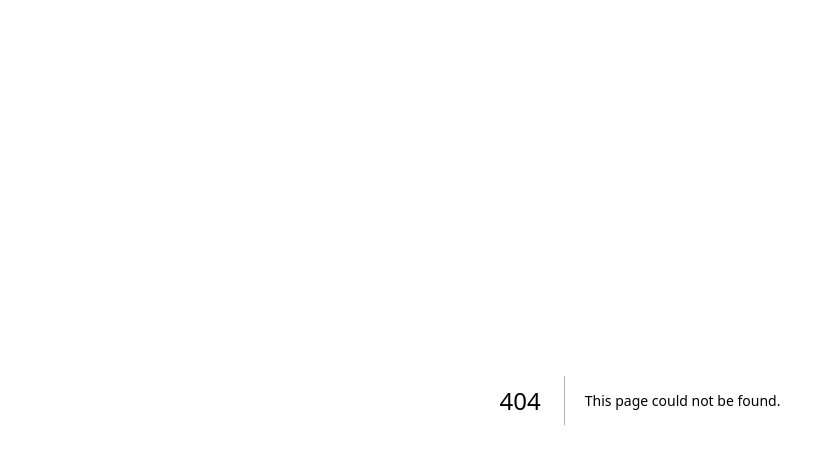
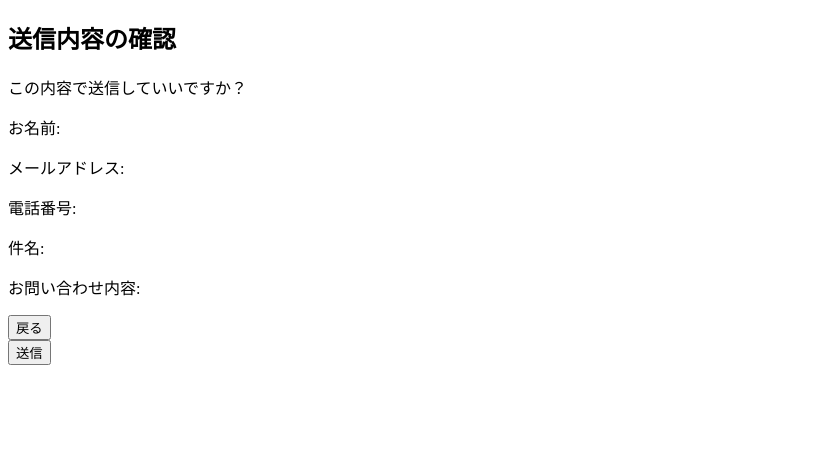
Before and after one commit to yasuhikasa/nextjs-div-practice, a Next.js app: page /contactUs/confirm in a window 1280 px wide. Before the commit this address had no page. Shown: the top 464 px of the page, without its empty margins (0-835 px from the left). Built offline with nearby package versions, Linux system fonts and the light colour scheme.

Commit message:
お問い合わせuseContext実装

```diff
--- a/src/pages/_app.tsx
+++ b/src/pages/_app.tsx
@@ -3,11 +3,17 @@ import type { AppProps } from 'next/app'
 import React from 'react';
 import { useEffect } from 'react';
 import Modal from 'react-modal';
+import { FormDataProvider } from './context/formDataProvider';
 
 export default function App({ Component, pageProps }: AppProps) {
 
   useEffect(() => {
     Modal.setAppElement('#__next');
   }, []);
-  return <Component {...pageProps} />
+
+  return (
+    <FormDataProvider>
+      <Component {...pageProps} />
+    </FormDataProvider>
+  );
 }
--- /dev/null
+++ b/src/pages/contactUs/confirm.tsx
@@ -0,0 +1,51 @@
+import React, { useContext } from 'react';
+import { FormDataContext } from '../context/formDataProvider';
+import Button from '../components/button/button';
+import PostContactUs from '../api/postContactUs';
+import { useRouter } from 'next/router';
+
+
+const Confirm:React.FC = () => {
+  const context = useContext(FormDataContext);
+
+  const router = useRouter();
+
+  const { formData } = context;
+
+  const handleSubmit = async() => {
+    // ここでバックエンドにデータを送信する処理を書く
+    try {
+      const response = await PostContactUs(formData);
+      console.log(response);
+    // 送信が成功したら、送信完了画面へ画面遷移
+      router.push('/contactUs/complete');
+    } catch (error) {
+      console.error(error);
+      alert('お問い合わせの送信に失敗しました。もう一度お試しください。');
+    }
+  };
+
+  const handleReset = () => {
+    router.back()
+  };
+
+  return (
+    <>
+    <h2>送信内容の確認</h2>
+    <p>この内容で送信していいですか？</p>
+    <div>
+      <p>お名前: {formData?.name}</p>
+      <p>メールアドレス: {formData?.email}</p>
+      <p>電話番号: {formData?.tel}</p>
+      <p>件名: {formData?.subject}</p>
+      <p>お問い合わせ内容: {formData?.message}</p>
+    </div>
+    <div>
+      <Button title="戻る" buttonType="button" onClick={handleReset}/>
+      <Button title="送信" buttonType="submit" onClick={handleSubmit} />
+    </div>
+    </>
+  );
+}
+
+export default Confirm;
--- /dev/null
+++ b/src/pages/context/formDataProvider.tsx
@@ -0,0 +1,72 @@
+import React, { useState, useEffect,ReactNode } from 'react';
+import { ContactUs } from '../types/contactUs';
+
+interface FormDataContextProps {
+  formData: any;
+  setFormData: (data: ContactUs) => void;
+}
+
+const defaultContextValue: FormDataContextProps = {
+  formData: {},
+  setFormData: () => {},
+};
+
+export const FormDataContext = React.createContext<FormDataContextProps>(defaultContextValue);
+
+interface FormDataProviderProps {
+  children?: ReactNode;
+}
+
+export const FormDataProvider: React.FC<FormDataProviderProps> = ({ children }) => {
+  const [formData, setFormData] = useState<any>({});
+
+  return (
+    <FormDataContext.Provider value={{ formData, setFormData }}>
+      {children}
+    </FormDataContext.Provider>
+  );
+};
+
+
+// // ContactUs型を定義している外部ファイルをインポートします。
+// import { ContactUs } from '../types/contactUs';
+
+// // FormDataContextで使用するプロパティの型を定義します。
+// // formDataは任意の型で、setFormDataはContactUs型のデータを引数に取る関数です。
+// interface FormDataContextProps {
+//   formData: any;
+//   setFormData: (data: ContactUs) => void;
+// }
+
+// // デフォルトのコンテキスト値を定義します。
+// // formDataは空のオブジェクトで、setFormDataは何もしない関数です。
+// // これは、FormDataContextが使用される前に初期値として提供されます。
+// const defaultContextValue: FormDataContextProps = {
+//   formData: {},
+//   setFormData: () => {},
+// };
+
+// // React.createContextを使用して新しいコンテキストを作成します。
+// // デフォルトのコンテキスト値として上で定義したdefaultContextValueを使用します。
+// export const FormDataContext = React.createContext<FormDataContextProps>(defaultContextValue);
+
+// // childrenを任意に持つことができるFormDataProviderPropsという型を定義します。
+// // これは、FormDataProviderコンポーネントが子要素を受け取ることができるようにするためです。
+// interface FormDataProviderProps {
+//   children?: ReactNode;
+// }
+
+// // FormDataProviderコンポーネントを定義します。
+// // このコンポーネントは、子要素に対してformDataとsetFormDataを提供します。
+// export const FormDataProvider: React.FC<FormDataProviderProps> = ({ children }) => {
+//   // formDataの状態を管理するためのReactのuseStateフックを使用します。
+//   const [formData, setFormData] = useState<any>();
+
+//   // FormDataContext.Providerコンポーネントを返します。
+//   // これにより、子要素はformDataとsetFormDataにアクセスできます。
+//   return (
+//     <FormDataContext.Provider value={{ formData, setFormData }}>
+//       {children}
+//     </FormDataContext.Provider>
+//   );
+// };
```
Also changed, not shown: src/pages/contactUs/index.tsx (+9 -2 lines), tsconfig.json (+17 -5 lines).
